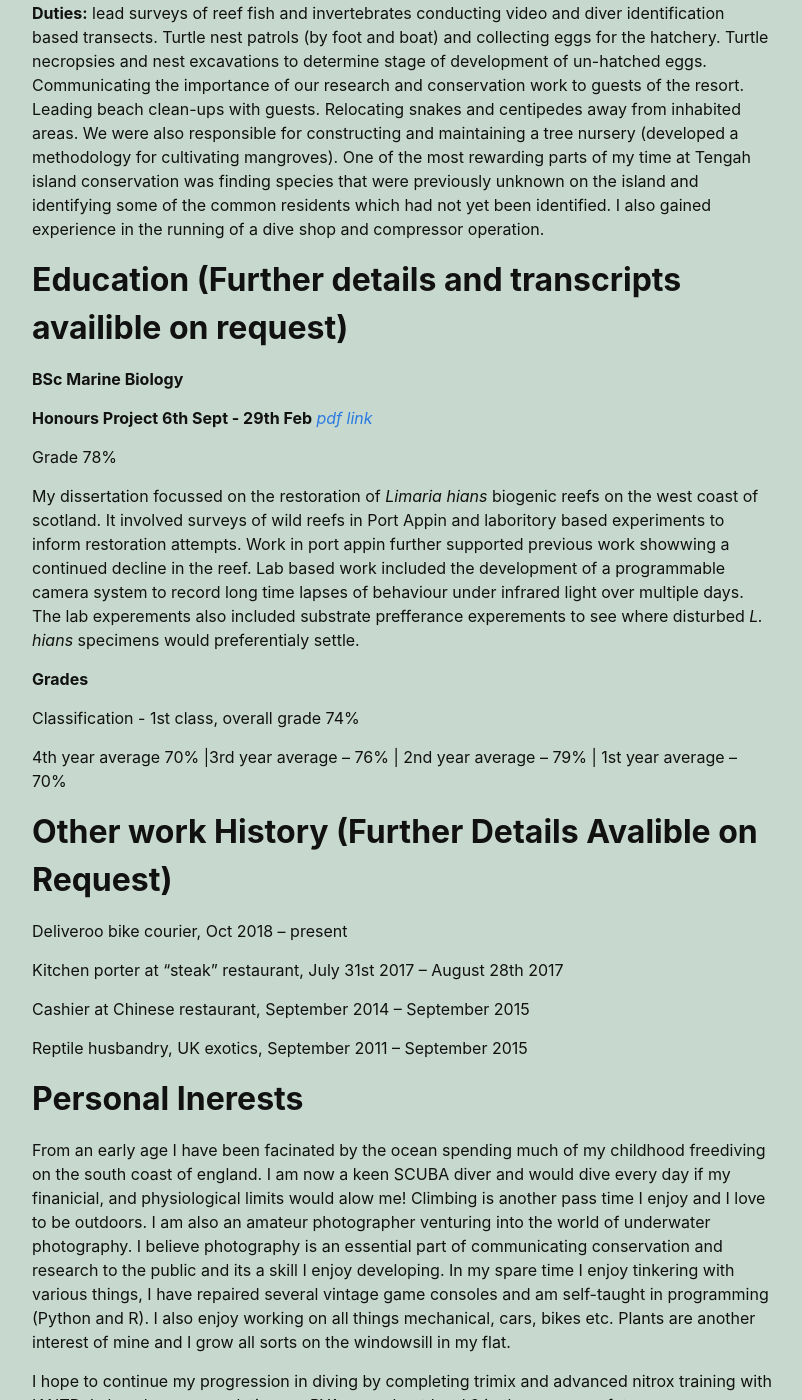
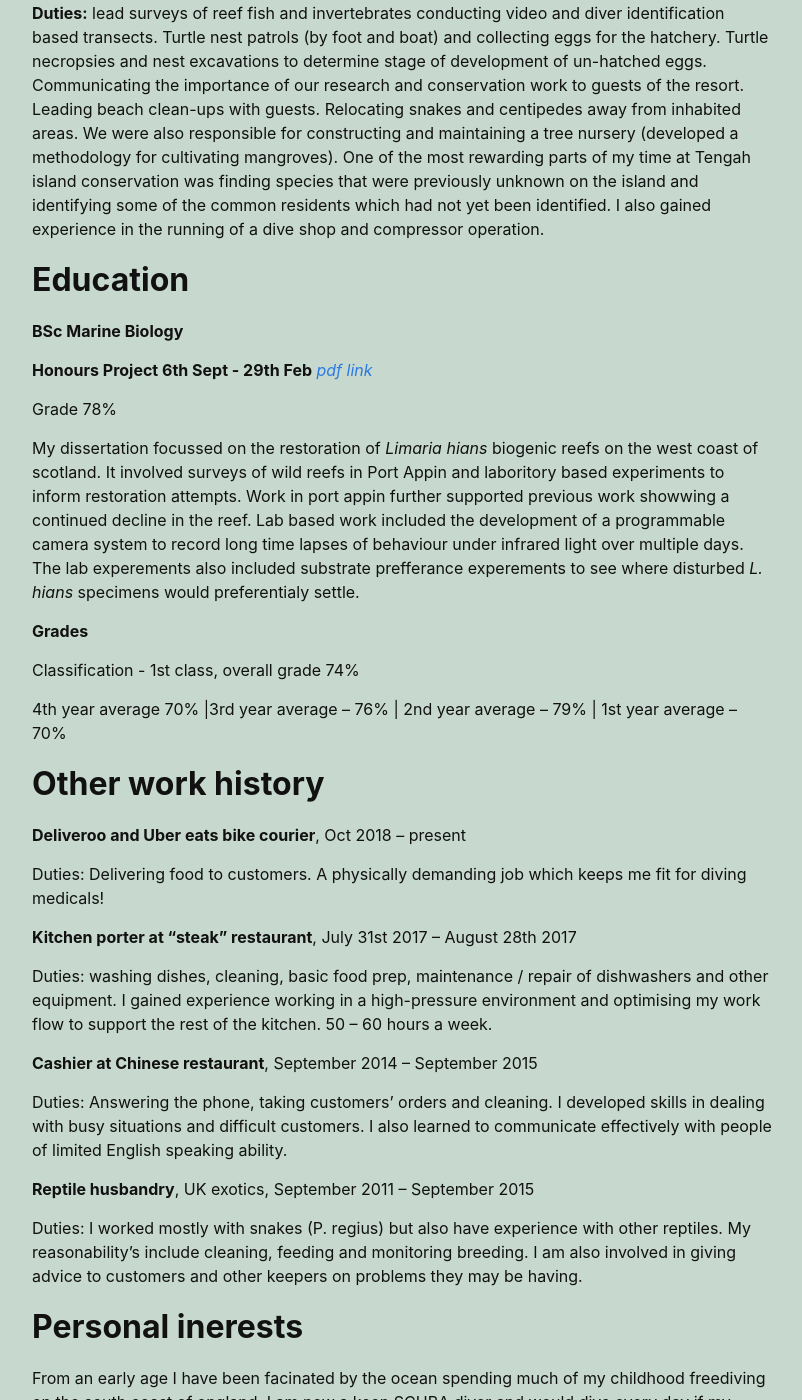
Before and after one commit to AlexRJ-Marine/arj-marine, a Jekyll site: the page built from CV.md, in a window 1280 px wide and 1400 px high, scrolled down 1829 px. Shown: the whole window, without its empty margins (238-1040 px from the left). Built offline with Jekyll 4.4.1, drawn with Linux system fonts in a browser that asks for light colours.

Commit message:
Eddit dissertation page content

````diff
--- a/CV.md
+++ b/CV.md
@@ -47,11 +47,11 @@
 
  **Duties:** lead surveys of reef fish and invertebrates conducting video and diver identification based transects. Turtle nest patrols (by foot and boat) and collecting eggs for the hatchery. Turtle necropsies and nest excavations to determine stage of development of un-hatched eggs. Communicating the importance of our research and conservation work to guests of the resort. Leading beach clean-ups with guests. Relocating snakes and centipedes away from inhabited areas. We were also responsible for constructing and maintaining a tree nursery (developed a methodology for cultivating mangroves). One of the most rewarding parts of my time at Tengah island conservation was finding species that were previously unknown on the island and identifying some of the common residents which had not yet been identified. I also gained experience in the running of a dive shop and compressor operation.
 
-## **Education (Further details and transcripts availible on request)**
+## **Education**
 
 **BSc Marine Biology**
 
-**Honours Project 6th Sept - 29th Feb** [_pdf link_](http://arj-marine.net/documents/dissertation.html)
+**Honours Project 6th Sept - 29th Feb** [_pdf link_]({{site.baseurl}}/dissertation)
 
   Grade 78%
 
@@ -66,17 +66,25 @@
 1st year average – 70%
 
 
-## **Other work History (Further Details Avalible on Request)**
+## **Other work history**
 
-Deliveroo bike courier, Oct 2018 – present
+**Deliveroo and Uber eats bike courier**, Oct 2018 – present
 
-Kitchen porter at “steak” restaurant, July 31st 2017 – August 28th 2017
+Duties: Delivering food to customers. A physically demanding job which keeps me fit for diving medicals!
 
-Cashier at Chinese restaurant, September 2014 – September 2015
+**Kitchen porter at “steak” restaurant**, July 31st 2017 – August 28th 2017
 
-Reptile husbandry, UK exotics, September 2011 – September 2015
+Duties: washing dishes, cleaning, basic food prep, maintenance / repair of dishwashers and other equipment. I gained experience working in a high-pressure environment and optimising my work flow to support the rest of the kitchen. 50 – 60 hours a week.
 
-## **Personal Inerests**
+**Cashier at Chinese restaurant**, September 2014 – September 2015
+
+Duties: Answering the phone, taking customers’ orders and cleaning. I developed skills in dealing with busy situations and difficult customers. I also learned to communicate effectively with people of limited English speaking ability.
+
+**Reptile husbandry**, UK exotics, September 2011 – September 2015
+
+Duties: I worked mostly with snakes (P. regius) but also have experience with other reptiles. My reasonability’s include cleaning, feeding and monitoring breeding. I am also involved in giving advice to customers and other keepers on problems they may be having.
+
+## **Personal inerests**
 
 From an early age I have been facinated by the ocean spending much of my childhood freediving on the south coast of england. I am now a keen SCUBA diver and would dive every day if my finanicial, and physiological limits would alow me! Climbing is another pass time I enjoy and I love to be outdoors. I am also an amateur photographer venturing into the world of underwater photography. I believe photography is an essential part of communicating conservation and research to the public and its a skill I enjoy developing. In my spare time I enjoy tinkering with various things, I have repaired several vintage game consoles and am self-taught in programming (Python and R). I also enjoy working on all things mechanical, cars, bikes etc. Plants are another interest of mine and I grow all sorts on the windowsill in my flat.
 
--- a/_posts/2019-07-18-Dissertation_code.markdown
+++ b/_posts/2019-07-18-Dissertation_code.markdown
@@ -100,7 +100,7 @@
         time.sleep(1)
 
 ```
-Then run it with nohup preceding it to allow you to disconnect from the pi.
+Then run it with nohup preceding it to allow you to disconnect from the pi without terminating the script.
 ``` bash
 nohup python time_lapse.py
 ```
@@ -127,8 +127,6 @@
 ``` bash
  rsync -avzhe ssh pi@YOUR_PIS_IP:/path/to/image_file.jpg /local/directory
 ```
-
-
 
 ### Macro
 
````
Also changed, not shown: _posts/2019-07-17-Dissertation.markdown (+23 -5 lines), _posts/2019-07-18-CV.markdown (deleted, +0 -83 lines).
